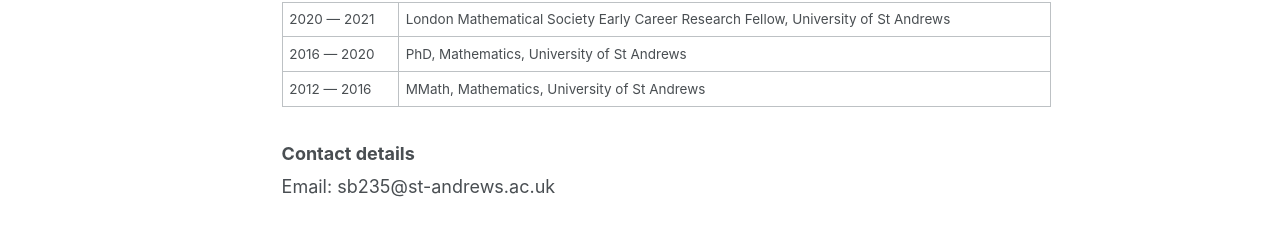
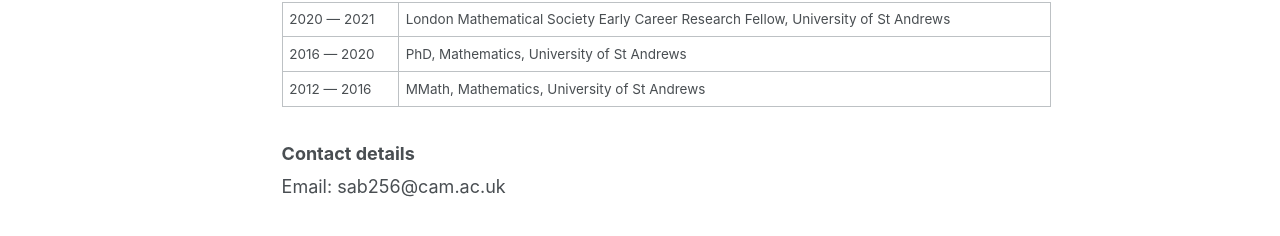
Before and after one commit to stuartburrell/stuartburrell.github.io, a Jekyll site: the page built from _pages/about.md, in a window 1280 px wide. Shown: the part 515-751 px from the top of the page. Built offline with Jekyll 4.4.1, drawn with Linux system fonts in a browser that asks for light colours; some web fonts are replaced.

Commit message:
Update email address

```diff
--- a/_pages/about.md
+++ b/_pages/about.md
@@ -24,4 +24,4 @@
 
 ### Contact details
 
-Email: sb235@st-andrews.ac.uk
+Email: sab256@cam.ac.uk
```
